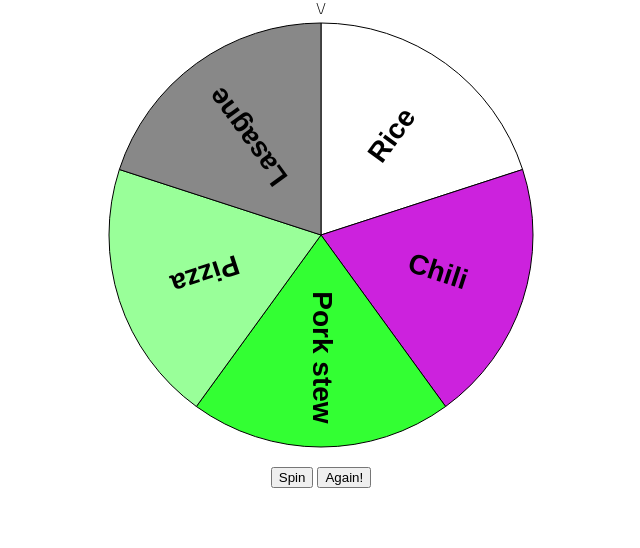
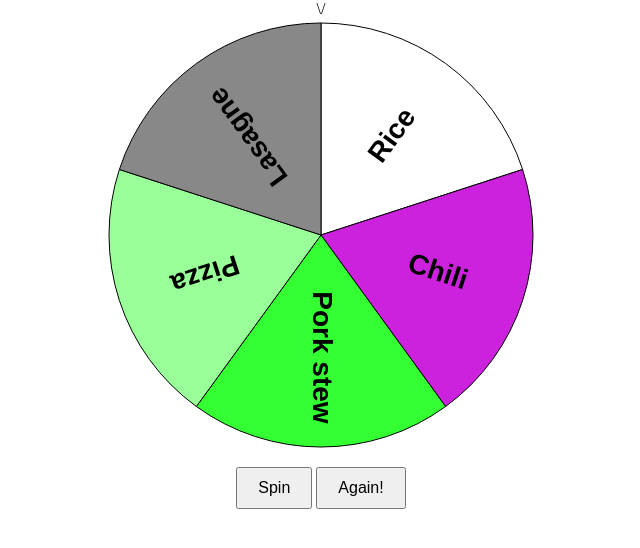
Before and after one commit to Will0489/chow-roulette, a plain HTML site: page index.html in a window 1280 px wide. Shown: the part 66-614 px from the top of the page, without its empty margins (319-959 px from the left). Drawn offline with nearby package versions, Linux system fonts and the light colour scheme.

Commit message:
Increased button size

```diff
--- a/css/main.css
+++ b/css/main.css
@@ -26,3 +26,8 @@ header h1 {
     max-width: 434px;
     text-align: center;
 }
+
+.btn {
+    padding: 10px 20px;
+    font-size: 16px;
+}
--- a/index.html
+++ b/index.html
@@ -17,8 +17,8 @@
             </canvas>
         </section>
         <section id="buttons">
-            <button id="spin">Spin</button>
-            <button id="reset">Again!</button>
+            <button class="btn" id="spin">Spin</button>
+            <button class="btn" id="reset">Again!</button>
         </section>
         <section id="blinker">
             <p id="result"></p>
```
